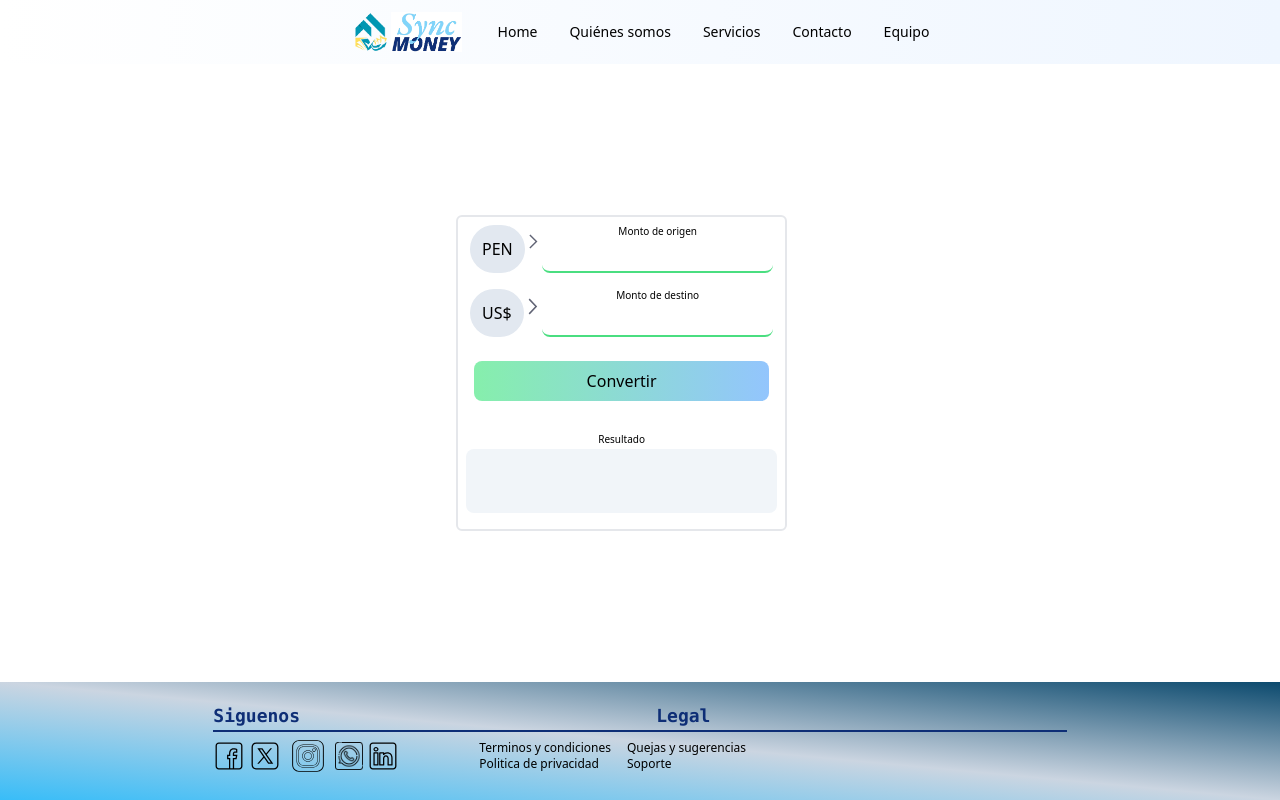
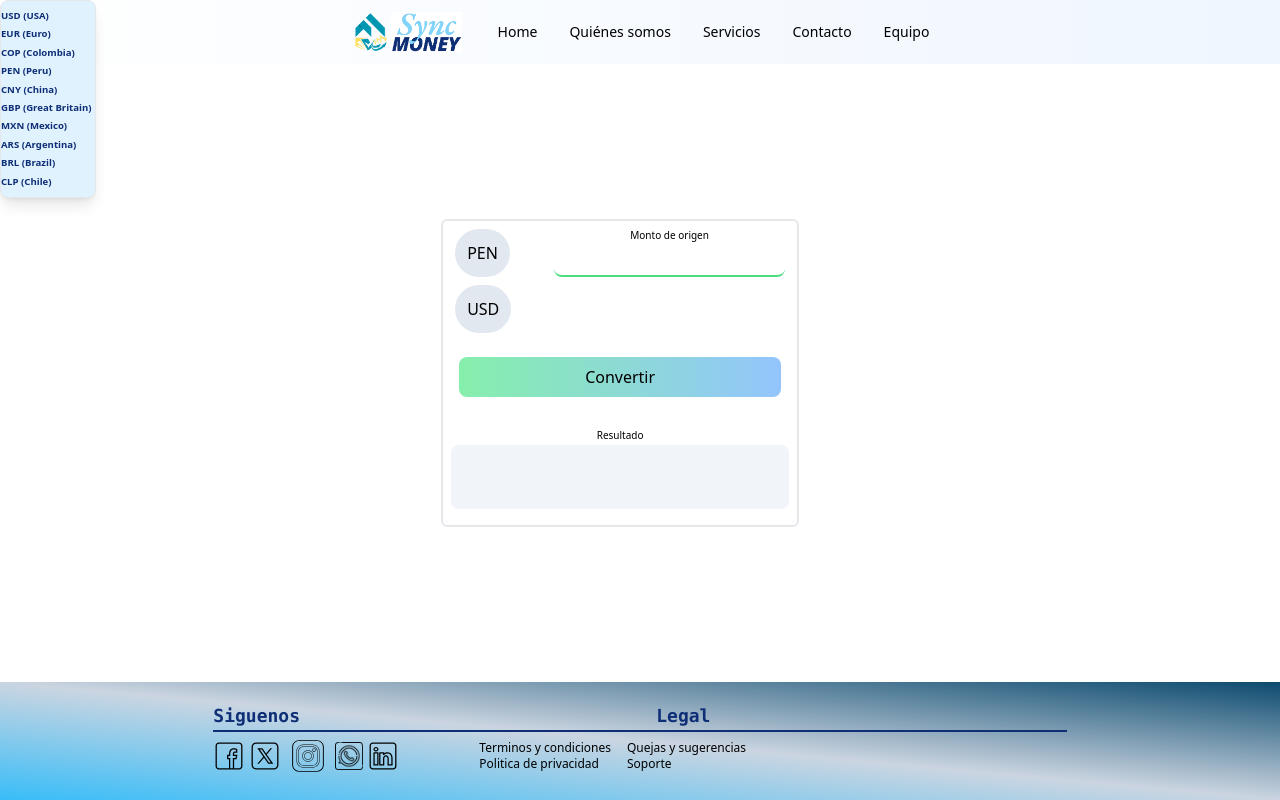
Before and after one commit to rooney2j/Funval-Frontend-N2-Trabajo-Grupal-Sync-Money, a Next.js app: page / in a window 1280 px wide. Both pictures are taken after a click on the button "PEN". Built offline with nearby package versions, Linux system fonts and the light colour scheme.

Commit message:
Avance 1 del armado

```diff
--- /dev/null
+++ b/components/DestinationCountryList.jsx
@@ -0,0 +1,57 @@
+import React from 'react'
+
+export default function CountryList(props) {
+    let destinationCountryListOpen = props.destinationCountryListOpen
+    let setDestinationCountryListOpen = props.setDestinationCountryListOpen
+
+    return (
+        <>
+            {
+                destinationCountryListOpen ? (
+
+                    <ul className='text-[.6rem] text-[#0e2e76] font-semibold border py-2 w-24 rounded-lg shadow-lg bg-red-200 absolute left-0 bottom-0'>
+                        <li>
+                            <button type="button">USD (USA)</button>
+                        </li>
+
+                        <li className='my-1'>
+                            <button type="button">EUR (Euro)</button>
+                        </li>
+
+                        <li>
+                            <button type="button">COP (Colombia)</button>
+                        </li>
+
+                        <li className='my-1'>
+                            <button type="button">PEN (Peru)</button>
+                        </li>
+
+                        <li>
+                            <button type="button">CNY (China)</button>
+                        </li>
+
+                        <li className='my-1'>
+                            <button type="button">GBP (Great Britain)</button>
+                        </li>
+
+                        <li>
+                            <button type="button">MXN (Mexico)</button>
+                        </li>
+
+                        <li className='my-1'>
+                            <button type="button">ARS (Argentina)</button>
+                        </li>
+
+                        <li>
+                            <button type="button">BRL (Brazil)</button>
+                        </li>
+
+                        <li className='mt-1'>
+                            <button type="button">CLP (Chile)</button>
+                        </li>
+                    </ul>
+                ) : null
+            }
+        </>
+    )
+}
--- a/components/Formulario.jsx
+++ b/components/Formulario.jsx
@@ -1,13 +1,29 @@
+'use client'
+
 import arrow from "@/public/images/formulario/arrow.svg"
 
 import Image from "next/image"
+import OriginCountryList from "./OriginCountryList"
+import DestinationCountryList from "./DestinationCountryList"
+import { useState } from "react"
 
 export default function Formulario() {
+    const [originCountryListOpen, setOriginCountryListOpen] = useState(false)
+    const [destinationCountryListOpen, setDestinationCountryListOpen] = useState(false)
+
+    // Moneda de origen
+    const [denominacionOrigen, setDenominacionOrigen] = useState('PEN')
+    const [denominacionDestino, setDenominacionDestino] = useState('USD')
+
     return (
+        <>
             <div className='w-[90%] flex flex-col gap-2 border-2 rounded-md'>
                 <div className="flex items-end px-3">
-                <button className="p-3 rounded-full bg-slate-200">
-                    <span className="font-medium">PEN</span>
+                    <button
+                        className="p-3 rounded-full bg-slate-200"
+                        onClick={() => setOriginCountryListOpen(!originCountryListOpen)}
+                    >
+                        <span className="font-medium">{denominacionOrigen}</span>
                     </button>
 
                     <div className="h-10 w-10">
@@ -17,7 +33,7 @@ export default function Formulario() {
                         />
                     </div>
 
-                <div className="flex flex-col">
+                    <div className="flex flex-col ml-11">
                         <label htmlFor="monto_origen" className="text-center">
                             <span className="text-[10px]">Monto de origen</span>
                         </label>
@@ -26,23 +42,12 @@ export default function Formulario() {
                 </div>
 
                 <div className="flex items-end px-3">
-                <button className="p-3 rounded-full bg-slate-200">
-                    <span className="font-medium">US$</span>
+                    <button
+                        className="p-3 rounded-full bg-slate-200"
+                        onClick={() => setDestinationCountryListOpen(!destinationCountryListOpen)}
+                    >
+                        <span className="font-medium">{denominacionDestino}</span>
                     </button>
-
-                <div className="h-10 w-10">
-                    <Image
-                        src={arrow}
-                        alt="imagen"
-                    />
-                </div>
-
-                <div className="flex flex-col">
-                    <label htmlFor="monto_destino" className="text-center">
-                        <span className="text-[10px]">Monto de destino</span>
-                    </label>
-                    <input id="monto_origen" type="text" className="h-8 border-b-2 rounded-lg border-green-400" />
-                </div>
                 </div>
 
                 <div className="w-full px-4">
@@ -58,5 +63,20 @@ export default function Formulario() {
                     <input id="resultado" type="text" className="w-full h-16 text-2xl rounded-lg bg-slate-100" />
                 </div>
             </div>
+
+            <OriginCountryList
+                originCountryListOpen={originCountryListOpen}
+                setOriginCountryListOpen={setOriginCountryListOpen}
+
+                /* moneda de origen */
+                denominacionOrigen={denominacionOrigen}
+                setDenominacionOrigen={setDenominacionOrigen}
+            />
+
+            <DestinationCountryList
+                destinationCountryListOpen={destinationCountryListOpen}
+                setDestinationCountryListOpen={setDestinationCountryListOpen}
+            />
+        </>
     )
 }
--- /dev/null
+++ b/components/OriginCountryList.jsx
@@ -0,0 +1,59 @@
+import React from 'react'
+
+export default function OriginCountryList(props) {
+    let originCountryListOpen = props.originCountryListOpen
+    let setOriginCountryListOpen = props.setOriginCountryListOpen
+    let denominacionOrigen = props.denominacionOrigen
+    let setDenominacionOrigen = props.setDenominacionOrigen
+
+    return (
+        <>
+            {
+                originCountryListOpen ? (
+
+                    <ul className='text-[.6rem] text-[#0e2e76] font-semibold border py-2 w-24 rounded-lg shadow-lg bg-sky-100 absolute top-0 left-0'>
+                        <li>
+                            <button type="button">USD (USA)</button>
+                        </li>
+
+                        <li className='my-1'>
+                            <button type="button">EUR (Euro)</button>
+                        </li>
+
+                        <li>
+                            <button type="button">COP (Colombia)</button>
+                        </li>
+
+                        <li className='my-1'>
+                            <button type="button">PEN (Peru)</button>
+                        </li>
+
+                        <li>
+                            <button type="button">CNY (China)</button>
+                        </li>
+
+                        <li className='my-1'>
+                            <button type="button">GBP (Great Britain)</button>
+                        </li>
+
+                        <li>
+                            <button type="button">MXN (Mexico)</button>
+                        </li>
+
+                        <li className='my-1'>
+                            <button type="button">ARS (Argentina)</button>
+                        </li>
+
+                        <li>
+                            <button type="button">BRL (Brazil)</button>
+                        </li>
+
+                        <li className='mt-1'>
+                            <button type="button">CLP (Chile)</button>
+                        </li>
+                    </ul>
+                ) : null
+            }
+        </>
+    )
+}
--- a/components/countryList.jsx
+++ /dev/null
@@ -1,47 +0,0 @@
-import React from 'react'
-
-export default function CountryList() {
-    return (
-        <ul className='text-[.6rem] text-[#0e2e76] font-semibold border py-2 w-24 rounded-lg shadow-lg bg-sky-100'>
-            <li>
-                <button type="button">USD (USA)</button>
-            </li>
-
-            <li className='my-1'>
-                <button type="button">EUR (Euro)</button>
-            </li>
-
-            <li>
-                <button type="button">COP (Colombia)</button>
-            </li>
-
-            <li className='my-1'>
-                <button type="button">EN (Peru)</button>
-            </li>
-
-            <li>
-                <button type="button">CNY (China)</button>
-            </li>
-
-            <li className='my-1'>
-                <button type="button">GBP (Great Britain)</button>
-            </li>
-
-            <li>
-                <button type="button">MXN (Mexico)</button>
-            </li>
-
-            <li className='my-1'>
-                <button type="button">ARS (Argentina)</button>
-            </li>
-
-            <li>
-                <button type="button">BRL (Brazil)</button>
-            </li>
-
-            <li className='mt-1'>
-                <button type="button">CLP (Chile)</button>
-            </li>
-        </ul>
-    )
-}
```
Lines whose indentation alone changed are shown as unchanged.
